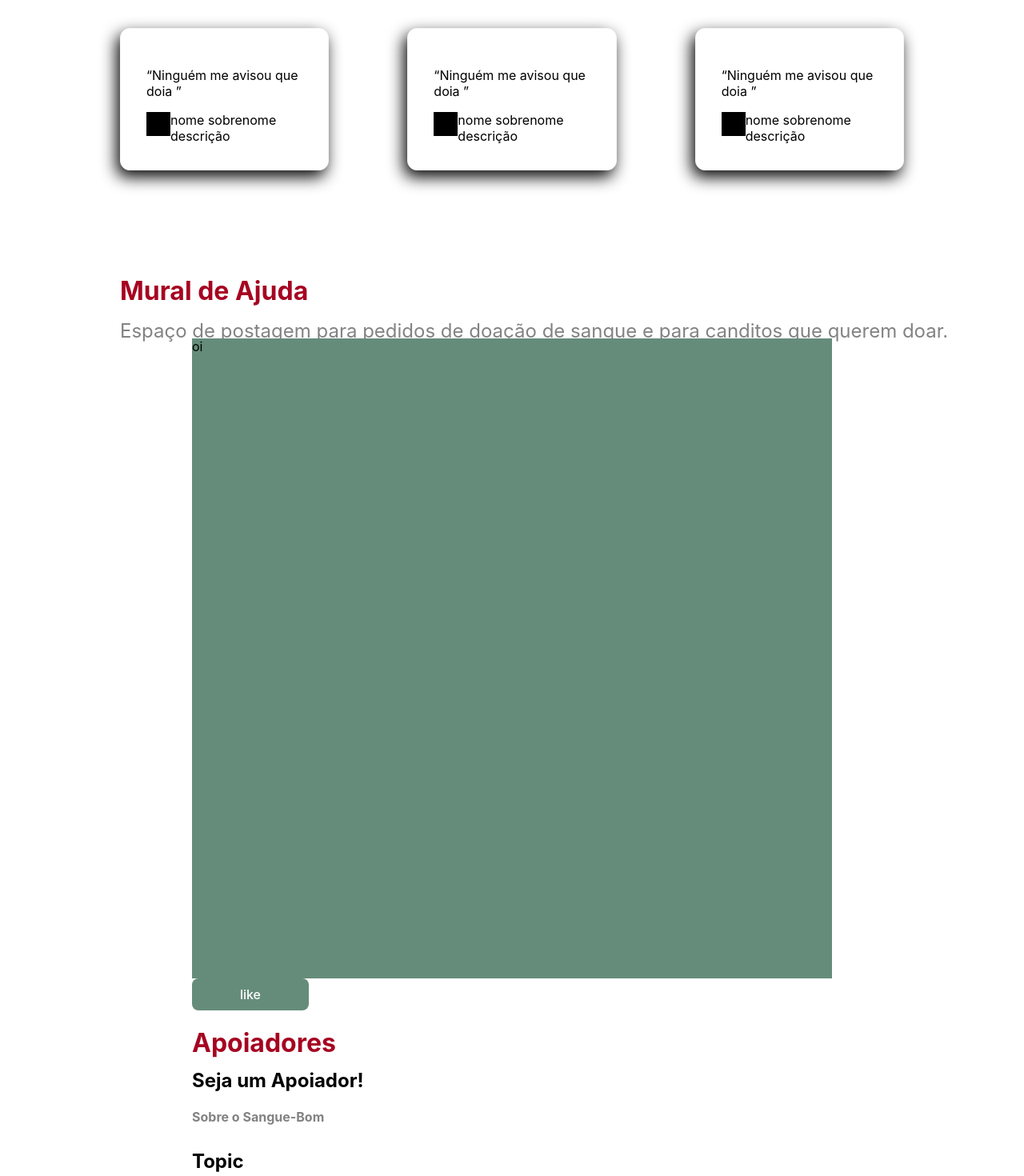
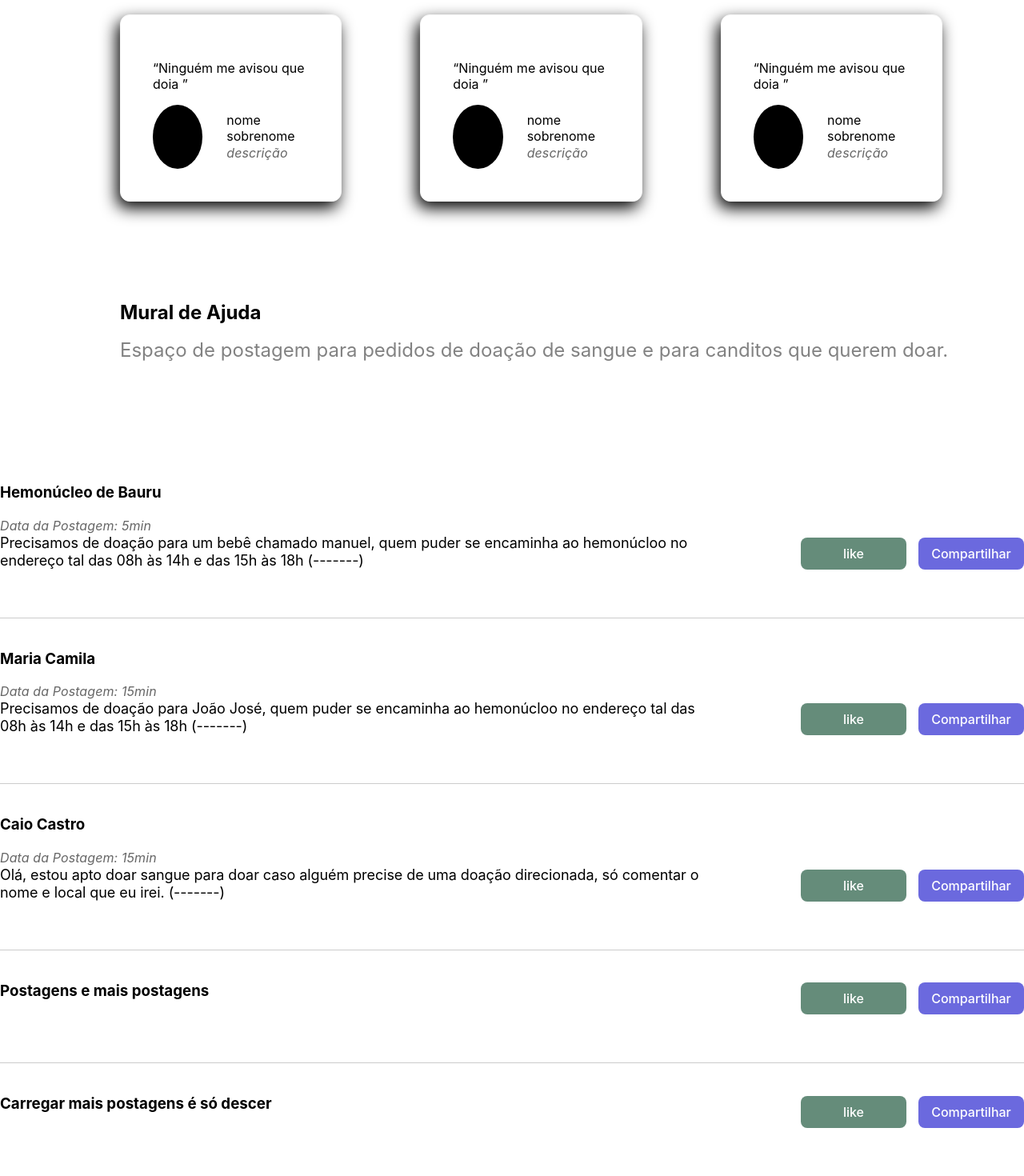
Before and after one commit to guspavanelli/projetointegrador, a React (Create React App) app: page / in a window 1280 px wide. Shown: the part 740-2210 px from the top of the page at 80% size. Built offline with nearby package versions, Linux system fonts and the light colour scheme.

Commit message:
"padronização dos botoes, criação dos comentarios"

```diff
--- /dev/null
+++ b/src/components/buttons/share/index.tsx
@@ -0,0 +1,9 @@
+function BotaoCompartilhar(){
+    return(
+        <div className="button_share">
+            Compartilhar
+        </div>
+    )
+}
+
+export default BotaoCompartilhar;
--- a/src/components/coments/index.tsx
+++ b/src/components/coments/index.tsx
@@ -1,17 +1,71 @@
+import BotaoLike from "../buttons/like";
+import BotaoCompartilhar from "../buttons/share";
 
 function Comentarios(){
     return(
         <div className="container_coments">
-            <div>
-                oi
+            <div className="coments_one">
+                <div className="coments_post">
+                    <h3>Hemonúcleo de Bauru</h3>
+                    <h6>Data da Postagem: 5min</h6>
+                    <div className="coments_text">Precisamos de doação para um bebê chamado manuel, quem puder se encaminha ao hemonúcloo no
+                        endereço tal das 08h às 14h e das 15h às 18h  (-------)
+                    </div>
+                </div>
+                <div className="buttons_one">
+                    <div><BotaoLike/></div>
+                    <div><BotaoCompartilhar/></div>
+                </div>
             </div>
-            <div>
-
+            <div id="linha"></div>
+            <div className="coments_two">
+                <div className="coments_post">
+                    <h3>Maria Camila </h3>
+                    <h6>Data da Postagem: 15min</h6>
+                    <div className="coments_text">Precisamos de doação para João José, quem puder se encaminha ao hemonúcloo no
+                        endereço tal das 08h às 14h e das 15h às 18h  (-------)
+                    </div>
+                </div>
+                <div className="buttons_one">
+                    <div><BotaoLike/></div>
+                    <div><BotaoCompartilhar/></div>
+                </div>
             </div>
-            <div>
-
+            <div id="linha"></div>
+            <div className="coments_three">
+                <div className="coments_post">
+                    <h3>Caio Castro</h3>
+                    <h6>Data da Postagem: 15min</h6>
+                    <div className="coments_text">Olá, estou apto doar sangue para doar caso alguém precise de
+                        uma doação direcionada, só comentar o nome e local que eu irei. (-------)
+                    </div>
+                </div>
+                <div className="buttons_one">
+                    <div><BotaoLike/></div>
+                    <div><BotaoCompartilhar/></div>
+                </div>
             </div>
-        </div>
+            <div id="linha"></div>
+            <div className="coments_four">
+                <div className="coments_post">
+                    <h3>Postagens e mais postagens</h3>
+                </div>
+                <div className="buttons_one">
+                    <div><BotaoLike/></div>
+                    <div><BotaoCompartilhar/></div>
+                </div>
+            </div>
+            <div id="linha"></div>
+            <div className="coments_five">
+                <div className="coments_post">
+                    <h3>Carregar mais postagens é só descer</h3>
+                </div>
+                <div className="buttons_one">
+                    <div><BotaoLike/></div>
+                    <div><BotaoCompartilhar/></div>
+                </div>
+            </div>
+    </div>
     )
 }
 
--- a/src/pages/home.tsx
+++ b/src/pages/home.tsx
@@ -1,10 +1,11 @@
 
-import BotaoLike from '../components/buttons';
+import BotaoLike from '../components/buttons/like';
 import Cabecalho from '../components/cabecalho';
 import Footer from '../components/footer';
 import Comentarios from '../components/coments';
 import '../style/style.css';
 import { Link } from 'react-router-dom';
+import BotaoCompartilhar from '../components/buttons/share';
 
 function Home(){
     return(
@@ -12,17 +13,19 @@ function Home(){
             <Cabecalho/>
             <div className="home_posso_doar">
                 <div className="home_pd_possodoar">
-                    <h3>Posso doar?</h3>
+                    <h1>Posso doar?</h1>
                 </div>
                 <div className="home_pd_descubra">
                     <p>Faça o teste e descubra se você está apto para doação.</p>
                 </div>
+                <Link to="/teste">
                 <div className="home_pd_teste">
-                    <Link to="/teste"><p>Teste</p></Link>
+                    <p>Teste</p>
                 </div>
+                </Link>
             </div>
             <div className='home_doadores'>
-                <h1>Últimos Checkins</h1>
+                <h2>Últimos Checkins</h2>
                 <div className='home_doadores_dif'>
                     Doadores que fizeram a diferença
                 </div>
@@ -34,15 +37,12 @@ function Home(){
                             <p>“Ninguém me avisou que doia ”</p>
                         </div>
                         <div className='home_box_avatar_container'>
-                            <div className='home_box_one_avatar'>
-                            </div>
-                            <div>
+                            <div className='home_box_one_avatar'></div>
+                            <div className='home_box_name'>
                                 <div>
                                     nome sobrenome
                                 </div>
-                                <div>
-                                    descrição
-                                </div>
+                                <h6>descrição</h6>
                             </div>
                         </div>
                     </div>
@@ -53,15 +53,12 @@ function Home(){
                             <p>“Ninguém me avisou que doia ”</p>
                         </div>
                         <div className='home_box_avatar_container'>
-                            <div className='home_box_two_avatar'>
-                            </div>
-                            <div>
+                            <div className='home_box_two_avatar'></div>
+                            <div className='home_box_name'>
                                 <div>
                                     nome sobrenome
                                 </div>
-                                <div>
-                                    descrição
-                                </div>
+                                <h6>descrição</h6>
                             </div>
                         </div>
                     </div>
@@ -72,32 +69,31 @@ function Home(){
                             <p>“Ninguém me avisou que doia ”</p>
                         </div>
                         <div className='home_box_avatar_container'>
-                            <div className='home_box_three_avatar'>
-                            </div>
-                            <div>
+                            <div className='home_box_three_avatar'></div>
+                            <div className='home_box_name'>
                                 <div>
                                     nome sobrenome
                                 </div>
-                                <div>
-                                    descrição
-                                </div>
+                                <h6>descrição</h6>
                             </div>
                         </div>
                     </div>
                 </div>
             </div>
             <div className='home_mural_help'>
-                <h1>Mural de Ajuda</h1>
+                <h2>Mural de Ajuda</h2>
                 <div className='home_mural_dif'>
                 Espaço de postagem para pedidos de
                 doação de sangue e para canditos que querem doar.
                 </div>
             </div>
+
             <div>
             <Comentarios/>
-            <BotaoLike/>
+
+            </div>
             <div><Footer/></div>
-            </div>
+
         </div>
     )
 }
--- a/src/style/style.css
+++ b/src/style/style.css
@@ -1,5 +1,14 @@
 .container_body{
-    margin: 0px 150px 0px 150px;
+    margin: 40px 150px 0px 150px;
+}
+
+#linha {
+    border-bottom: 1px solid #000;
+    display: flex;
+    justify-content: center;
+    padding: 20px 0px 20px 0px;
+    opacity: 0.2;
+
 }
 
 /* CABECALHO */
@@ -8,12 +17,7 @@
     height: 200px;
     display:flex;
     align-items:center ;
-    /* background-color: #000; */
-    /* text-decoration: none; */
 }
-
-
-
 
 .cab_logo{
     color: #A60321;
@@ -26,7 +30,6 @@
     width: 10%;
     display: flex;
     justify-content: center;
-    /* text-decoration: none; */
 }
 
 .cab_options{
@@ -37,7 +40,7 @@
     text-decoration: none;
 }
 .cab_login{
-    margin-right: 30px;
+    /* margin-right: 30px; */
 }
 
 .cab_login, .teste{
@@ -84,7 +87,7 @@
     gap: 24px;
 }
 
-h3{
+h1{
     color: #A60321;
     text-align: center;
     font-size: 64px;
@@ -103,9 +106,15 @@ h3{
 }
 
 .home_pd_teste{
+    width: 100px;
+    height: 20px;
     display: flex;
     justify-content: center;
+    display: inline-flex;
+    padding: 14px 24px;
+    justify-content: center;
     align-items: center;
+    gap: 8px;
     border-radius: 8px;
     background: #A60321;
     box-shadow: 0px 1px 2px 0px rgba(0, 0, 0, 0.05);
@@ -113,8 +122,6 @@ h3{
     font-size: 16px;
     font-style: normal;
     font-weight: 500;
-    line-height: 150%;
-    width: 90px;
 }
 
 /* ULTIMOS CHECKIN */
@@ -133,7 +140,6 @@ h3{
     height: 100px;
     flex-direction: column;
     align-items: flex-start;
-    /* flex-shrink: 0; */
 }
 
 .home_doadores_dif{
@@ -150,7 +156,6 @@ h3{
     display: flex;
     flex-direction: row;
     width: 100%;
-    /* background-color: #A60321; */
     gap: 10%;
 }
 
@@ -162,16 +167,26 @@ h3{
     display: flex;
     padding: var(--Spacing-SM, 32px);
     width: 25%;
+    padding: 40px;
 }
 
 .home_box_avatar_container{
     display: flex;
+    gap: 30px;
+}
+
+.home_box_name{
+    display: flex;
+    flex-direction: column;
+    justify-content: center;
 }
 
 .home_box_one_avatar, .home_box_two_avatar, .home_box_three_avatar{
     background-color: #000;
-    width: 30px;
-    height: 30px;
+    width: 80px;
+    height: 80px;
+    border-radius: 50%;
+    display: flex;
 }
 
 /* MURAL DE AJUDA */
@@ -190,7 +205,6 @@ h3{
     height: 100px;
     flex-direction: column;
     align-items: flex-start;
-    /* flex-shrink: 0; */
 }
 
 .home_mural_dif{
@@ -206,7 +220,7 @@ h3{
 /* LIKE */
 .button_like{
     display: flex;
-    width: 114px;
+    width: 100px;
     padding: var(--Spacing-XS, 8px) 16px;
     justify-content: center;
     align-items: center;
@@ -221,8 +235,26 @@ h3{
     line-height: 150%;
 }
 
+/* SHARE */
+
+.button_share{
+    display: flex;
+    width: 100px;
+    padding: var(--Spacing-XS, 8px) 16px;
+    justify-content: center;
+    align-items: center;
+    gap: var(--Spacing-XS, 8px);
+    flex-shrink: 0;
+    border-radius: var(--Spacing-XS, 8px);
+    background: #6b69de;
+    color: #FFF;
+    font-size: 16px;
+    font-style: normal;
+    font-weight: 500;
+    line-height: 150%;
+}
 /*Footer*/
-h1{
+/* h1{
     color: #A60321;
     font-style: normal;
     font-weight: 700;
@@ -236,7 +268,7 @@ h4{
     font-weight: 700;
     line-height: normal;
     height: 30px;
-}
+} */
 
 /* .footer_apo{
         background-color: #658C7A;
@@ -248,7 +280,43 @@ h4{
 /* COMENTARIOS */
 
 .container_coments{
-    background-color: #658C7A;
-    width: 800px;
-    height: 800px;
+    width: 80em;
+    height: 100%;
+    padding-top: 110px;
 }
+
+.coments_one, .coments_two, .coments_three, .coments_four, .coments_five{
+    display: flex;
+    padding: 20px 0px 20px 0px;
+    align-items: end;
+}
+
+.buttons_one{
+    display: flex;
+    padding-left: 100px;
+    flex: 1;
+    gap: 15px;
+}
+
+.coments_post{
+    flex:10;
+}
+
+h6{
+    color: rgba(0, 0, 0, 0.60);
+    margin: 0;
+    font-size: 16px;
+    font-style: italic;
+    font-weight: 400;
+    line-height: 22px;
+    letter-spacing: 0.1px;
+}
+
+.coments_text{
+    color: #000;
+    font-size: 18px;
+    font-style: normal;
+    font-weight: 400;
+    line-height: 22px;
+    letter-spacing: -0.084px;
+}
```
Also changed, not shown: src/components/buttons/like/index.tsx (renamed from src/components/buttons/index.tsx).
